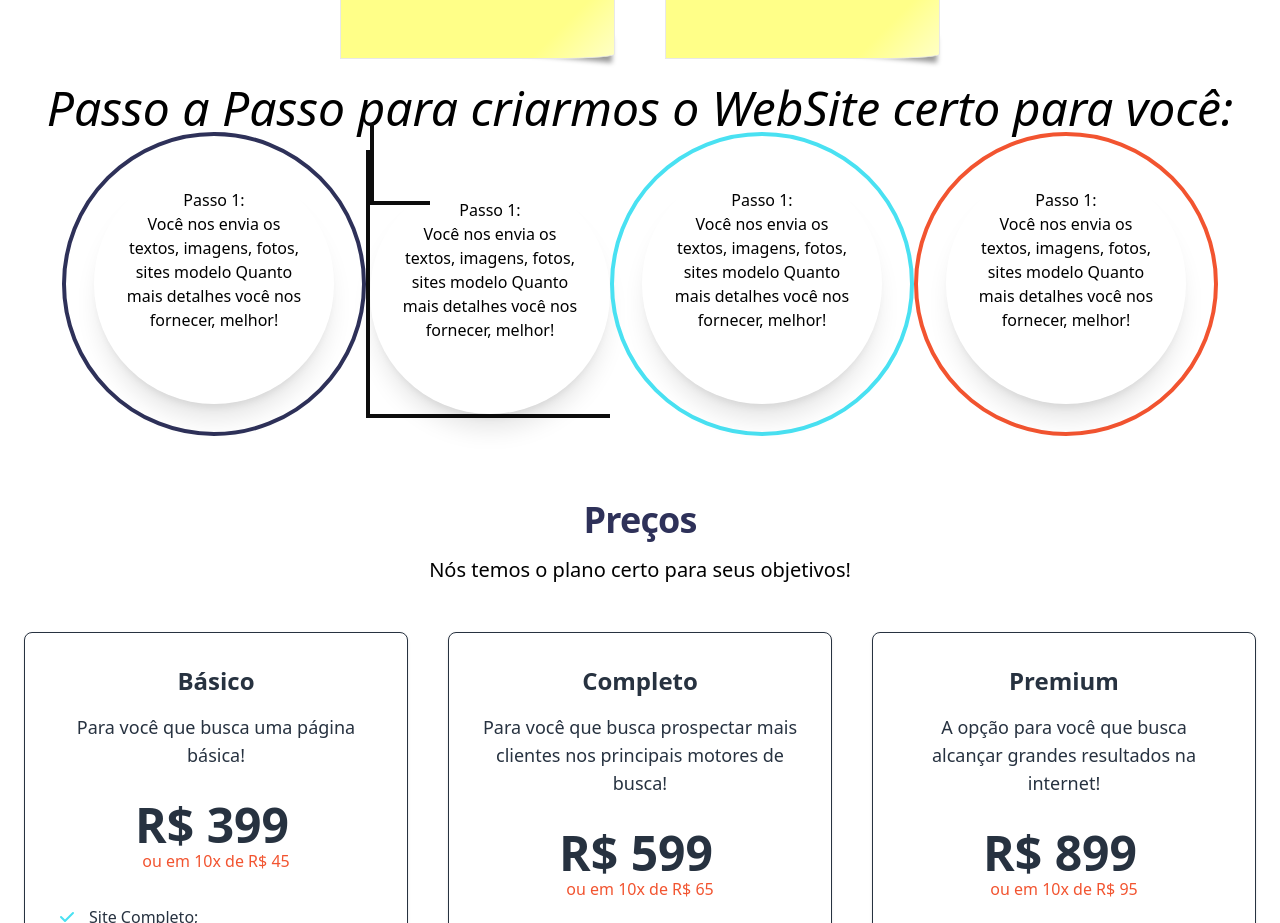
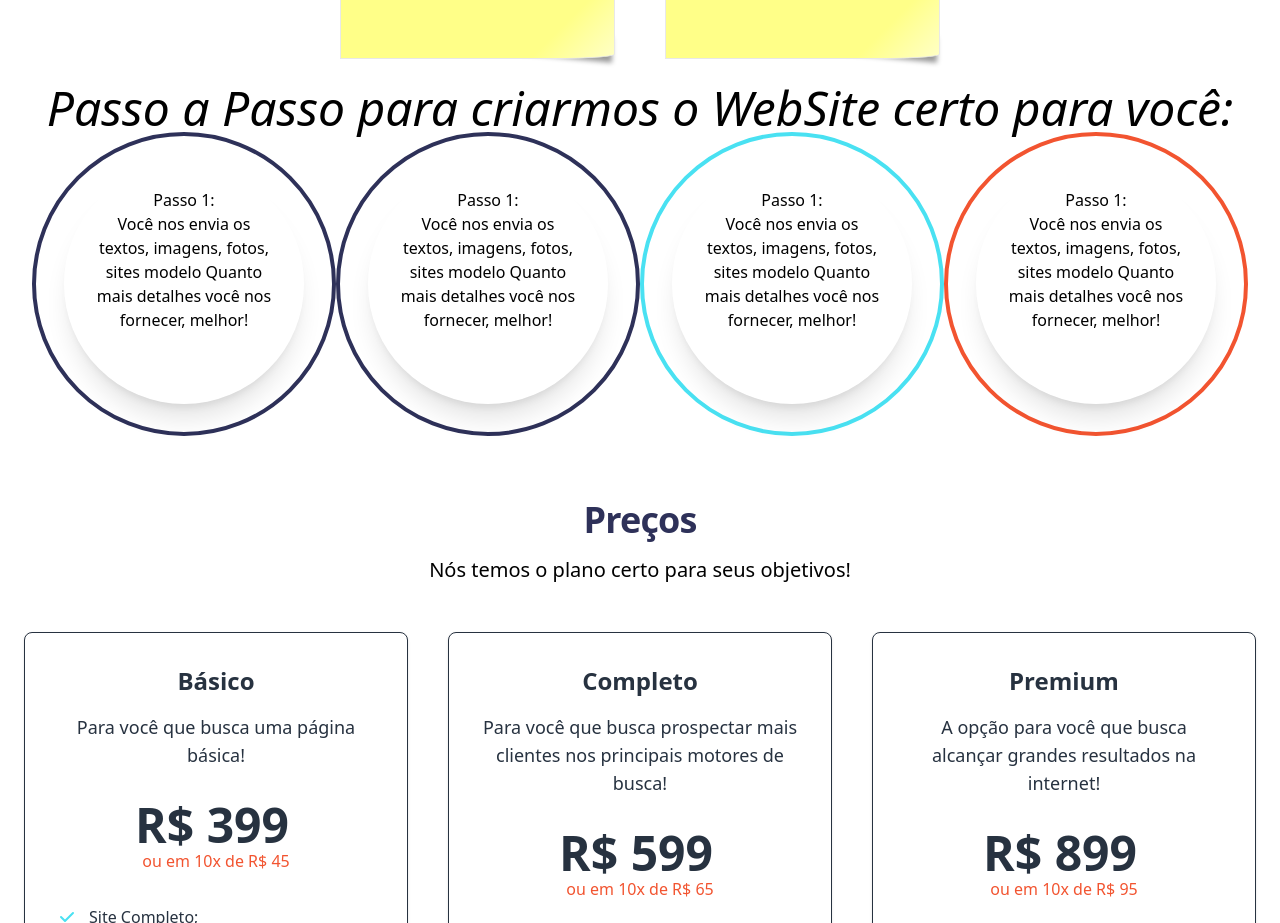
Before and after one commit to Viniciusmbc/sitepadvogados, a Next.js app: page / in a window 1280 px wide. Shown: the part 2540-3463 px from the top of the page. Built offline with nearby package versions, Linux system fonts and the light colour scheme.

Commit message:
fix: add new cards

```diff
--- a/app/page.tsx
+++ b/app/page.tsx
@@ -7,7 +7,6 @@ import {
   priceBasic,
   priceComplete,
   pricePremium,
-  prices,
 } from "../components/content/prices";
 import Navbar from "../components/Navbar";
 import PostIt from "../components/PostIt/postIt";
@@ -37,7 +36,7 @@ export default function Home() {
           </p>
           <Link
             href={"/"}
-            className=" text-xl w-80 p-4 mt-10 border border-quaternary bg-quaternary rounded-full text-white text-center hover:bg-white hover:text-quaternary "
+            className=" text-xl w-80 p-4 mt-10 border border-quaternary bg-quaternary rounded-full text-white text-center hover:bg-secondary hover:text-quaternary "
           >
             Contate-nos
           </Link>
@@ -152,8 +151,7 @@ export default function Home() {
                 />
               </li>
 
-              <li className=" border-quintary border-b-4 border-l-4 ">
-                <span className=" border-quintary border-b-4 border-l-4 rotate-[-45deg]  p-7 w-fit h-auto "></span>
+              <li className=" border-primary border-4  p-7 w-fit h-auto rounded-full">
                 <CardsSteps
                   step="Passo 1:"
                   text={`Você nos envia os textos, imagens, fotos, sites modelo
```
Also changed, not shown: app/globals.css (indentation only).
